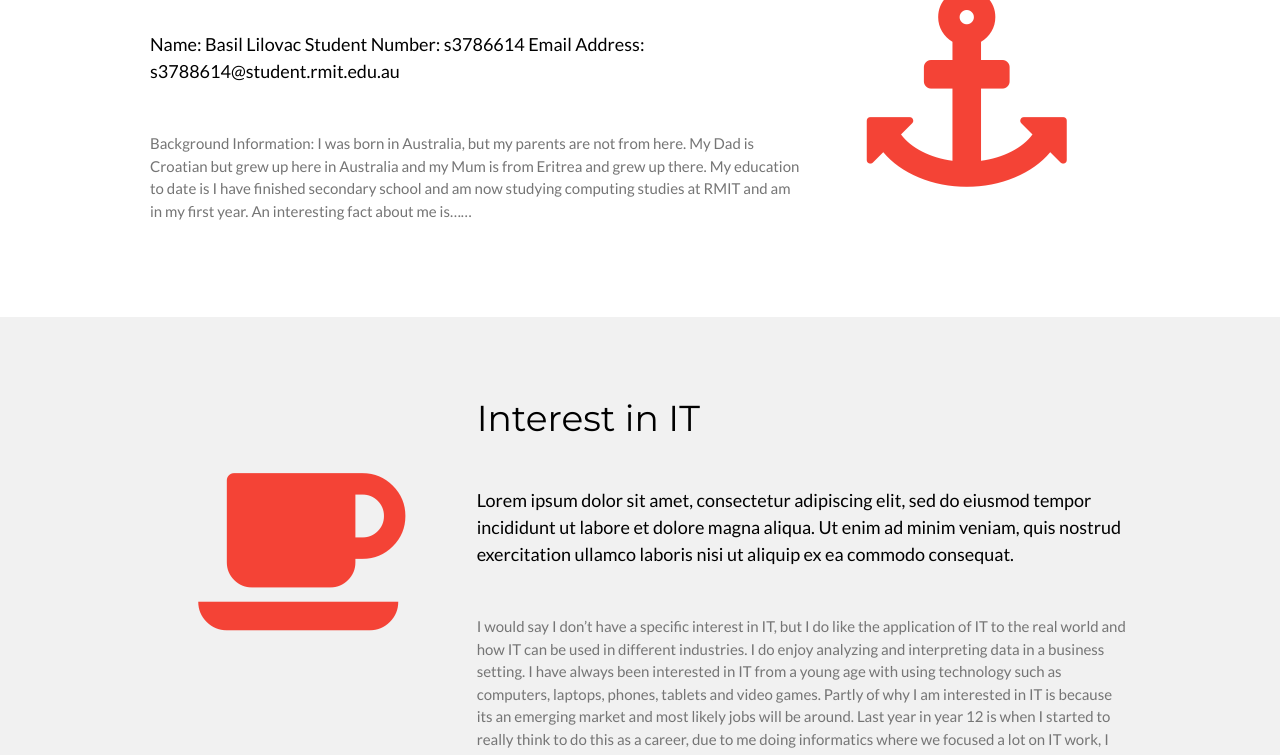
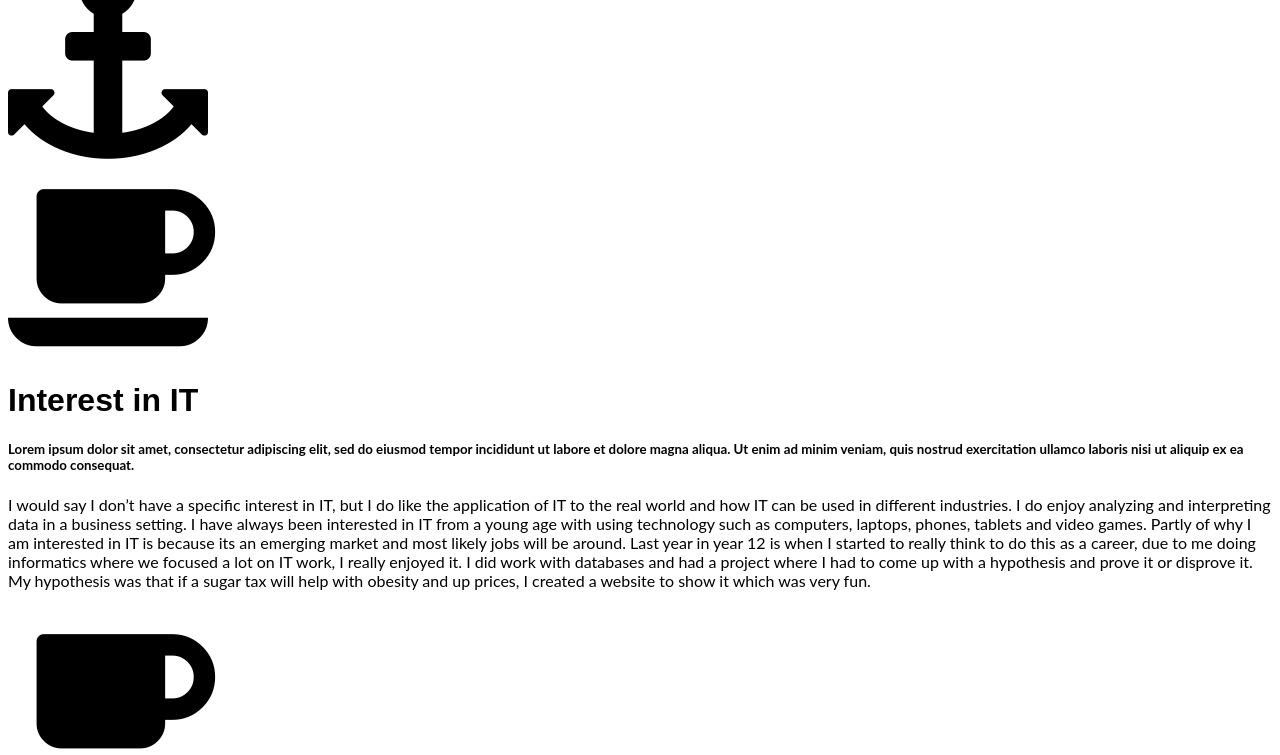
Before and after one commit to s3786614/AssignmentIT, a plain HTML site: page index.html in a window 1280 px wide. Shown: the part 591-1346 px from the top of the page. Drawn offline with nearby package versions, Linux system fonts and the light colour scheme.

Commit message:
Update index.html

```diff
--- a/index.html
+++ b/index.html
@@ -3,9 +3,7 @@
 <title>W3.CSS Template</title>
 <meta charset="UTF-8">
 <meta name="viewport" content="width=device-width, initial-scale=1">
-<link rel="stylesheet" href="https://www.w3schools.com/w3css/4/w3.css">
-<link rel="stylesheet" href="https://fonts.googleapis.com/css?family=Lato">
-<link rel="stylesheet" href="https://fonts.googleapis.com/css?family=Montserrat">
+
 <link rel="stylesheet" href="https://cdnjs.cloudflare.com/ajax/libs/font-awesome/4.7.0/css/font-awesome.min.css">
 <style>
 body,h1,h2,h3,h4,h5,h6 {font-family: "Lato", sans-serif}
```
